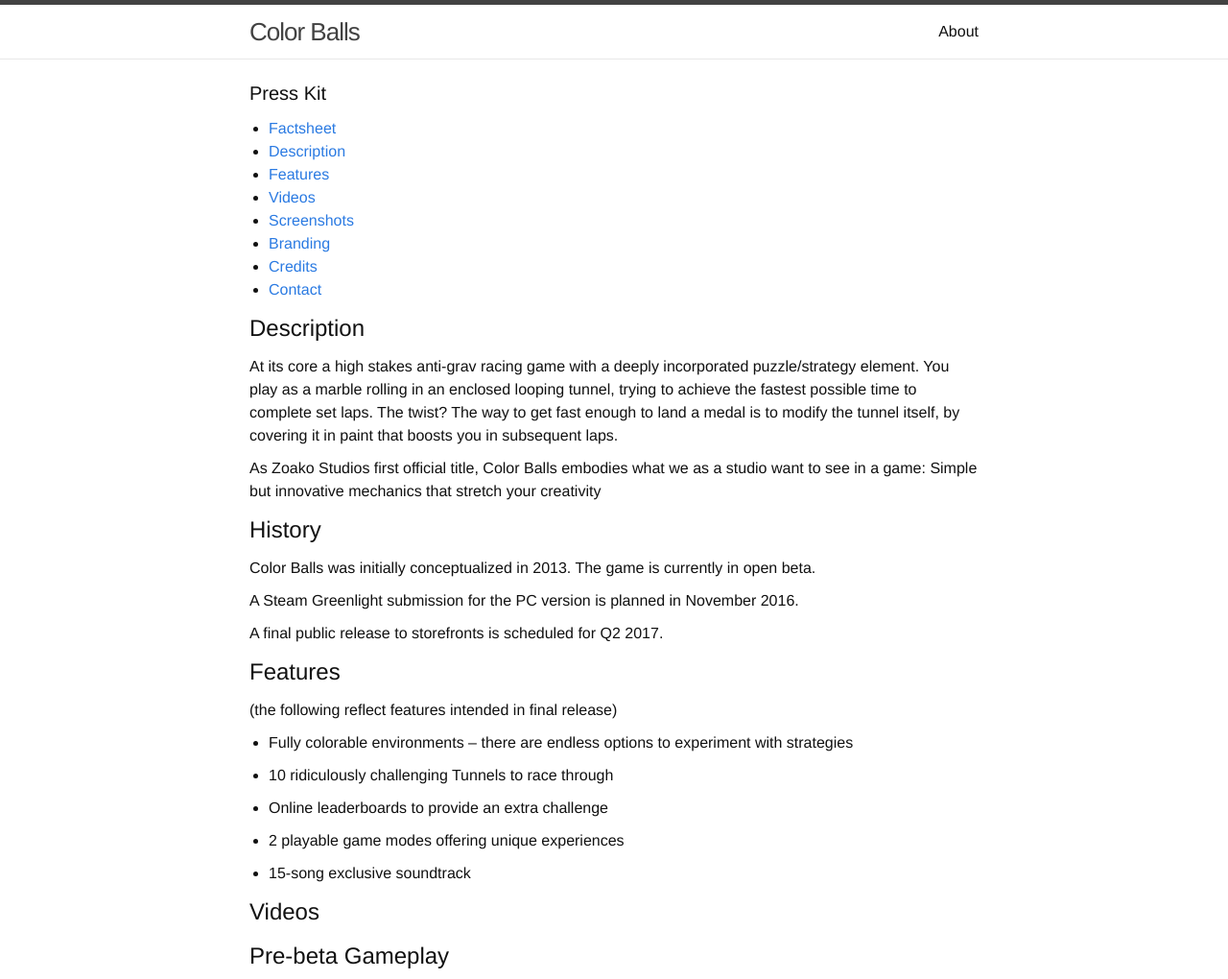
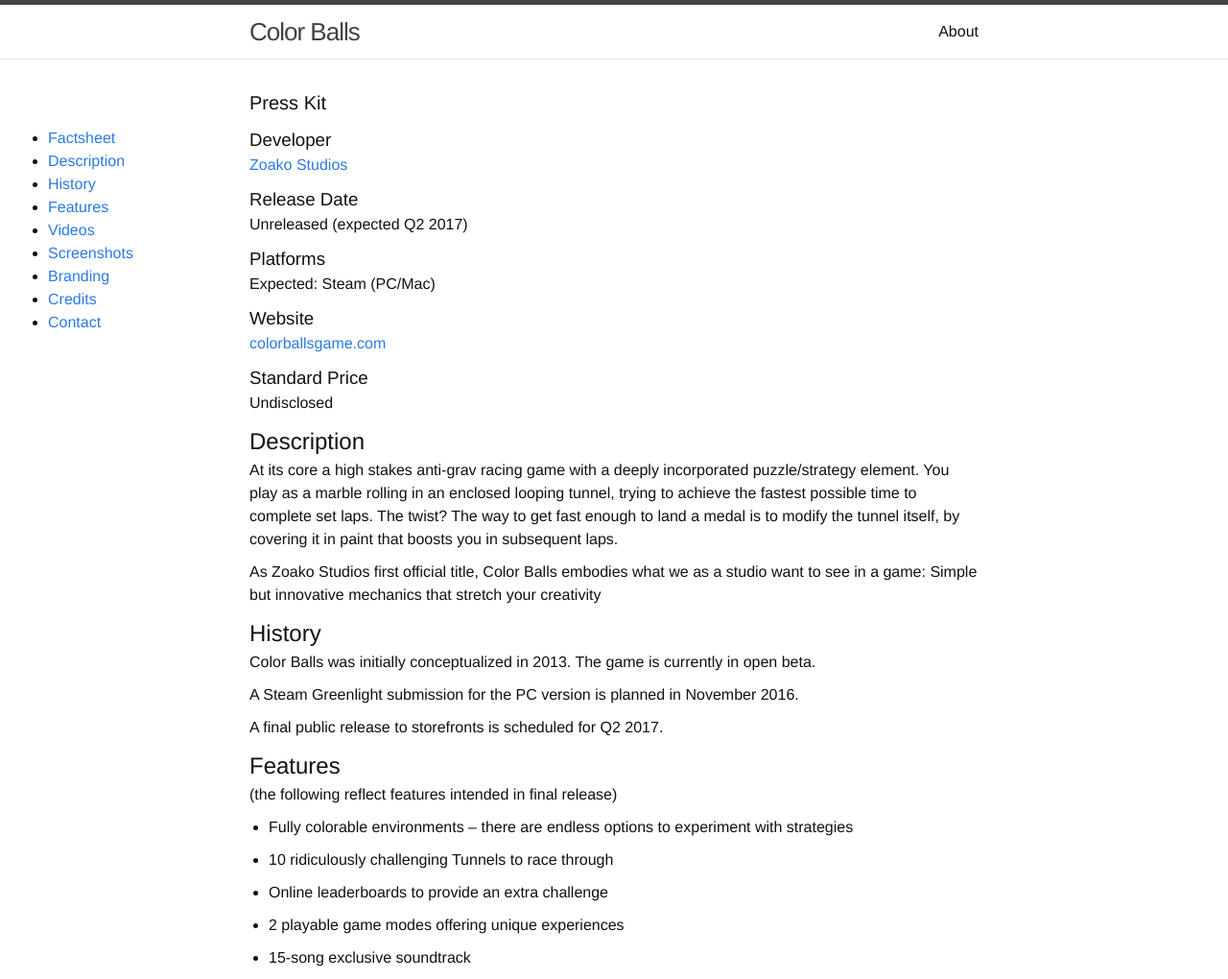
Before and after one commit to zoako/zoako.github.io, a Jekyll site: the page built from press/index.html, in a window 1280 px wide, cut to the strip 0-1020 px from the top of the page. Shown: the whole strip at 96% size. Built offline with Jekyll 4.4.1, drawn with Linux system fonts in a browser that asks for light colours; some of the changed text lies outside the part shown.

Commit message:
added new press organization

```diff
--- a/_config.yml
+++ b/_config.yml
@@ -11,6 +11,8 @@
 description: > # this means to ignore newlines until "baseurl:"
   Color Balls is a high stakes 3D puzzle racer for PC and Mac,
   developed by Zoako Studios.
+developer: Zoako Studios
+developer_url: "http://www.zoako.com"
 baseurl: "/colorballsweb" # the subpath of your site, e.g. /blog
 url: "http://www.colorballsgame.com" # the base hostname & protocol for your site
 twitter_username: colorballsgame
--- a/_sass/_press.scss
+++ b/_sass/_press.scss
@@ -31,20 +31,45 @@
  * Set `margin-bottom` to maintain vertical rhythm
  */
 h1, h2, h3, h4, h5, h6,
-p, blockquote, pre,
+blockquote, pre,
 ul, ol, dl, figure,
 %vertical-rhythm {
+    margin-top: $spacing-unit / 2;
+}
+
+p {
     margin-bottom: $spacing-unit / 2;
 }
 
+.navigation {
+    position: fixed;
+    left: 30px;
+    width: 200px;
+}
 
 
 /**
  * Images
  */
-img {
-    max-width: 100%;
+.image-container {
+    position: relative;
+    float: clear;
+    display: block;
+    width: 100%;
+    overflow: hidden;
+ }
+
+.screenshot {
+    position: relative;
+    display: block;
+    float: left;
+    height: 200px;
+    width: 355px;
+    margin: 5px;
     vertical-align: middle;
+    background-repeat: no-repeat;
+    background-size: contain;
+    background-position: center;
 }
 
 
@@ -157,6 +182,7 @@
 .wrapper {
     max-width: -webkit-calc(#{$content-width} - (#{$spacing-unit} * 2));
     max-width:         calc(#{$content-width} - (#{$spacing-unit} * 2));
+    min-width: 500px;
     margin-right: auto;
     margin-left: auto;
     padding-right: $spacing-unit;
--- a/press/index.html
+++ b/press/index.html
@@ -12,9 +9,11 @@
 
   <h1 class="page-heading">Press Kit</h1>
   <div class="navigation">
+    <h2>{{ page.facts.title }}</h2>
     <ul class="nav-list">
       <li><a href="#factsheet">Factsheet</a></li>
       <li><a href="#description">Description</a></li>
+      <li><a href="#history">History</a></li>
       <li><a href="#features">Features</a></li>
       <li><a href="#videos">Videos</a></li>
       <li><a href="#screenshots">Screenshots</a></li>
@@ -25,24 +24,22 @@
   </div>
 
   <div id="factsheet" class="press-block text">
-    <ul class=facts>
-
-    </ul>
+  {% markdown press/Color Balls/facts.md %}
   </div>
 
   <div id="description" class="press-block text">
   <h2>Description</h2>
-  {% markdown description.md %}
+  {% markdown press/Color Balls/description.md %}
   </div>
 
-  <div id="project-history" class="press-block text">
+  <div id="history" class="press-block text">
   <h2>History</h2>
-  {% markdown history.md %}
+  {% markdown press/Color Balls/history.md %}
   </div>
 
   <div id="features" class="press-block text">
   <h2>Features</h2>
-  {% markdown features.md %}
+  {% markdown press/Color Balls/features.md %}
   </div>
 
   <div id="videos">
@@ -61,40 +58,37 @@
   <div id="screenshots">
   <h2>Screenshots</h2>
   <a href="">Download all as zip</a>
-  <ul class="post-list">
+  <div class="image-container">
     {% for screen in site.static_files %}{% if screen.path contains 'press/screenshots' %}
-      <li>
-        <img src="{{ site.baseurl }}/{{ screen.path }}"></img>
-      </li>
+        <div  class="screenshot"
+              style="background-image: url({{ site.baseurl }}/{{ screen.path }})"></div>
     {% endif %}{% endfor %}
-  </ul>
   </div>
 
   <div id="branding">
   <h2>Logos & Icon</h2>
   <a href="">Download all as zip</a>
-  <ul class="post-list">
+  <div class="image-container">
     {% for image in site.static_files %}{% if image.path contains 'press/branding' %}
-      <li>
-        <img src="{{ site.baseurl }}/{{ image.path }}"></img>
-      </li>
+        <div  class="screenshot"
+              style="background-image: url({{ site.baseurl }}/{{ image.path }})"></div>
     {% endif %}{% endfor %}
   </ul>
   </div>
 
   <div id="about">
-  <h2>About Zoako Studio</h2>
-  {% markdown about_zk.md %}
+  <h2>About {{ site.developer }}</h2>
+  {% markdown press/Color Balls/about_developer.md %}
   </div>
 
   <div id="credits">
   <h2>Color Balls Credits</h2>
-  {% markdown credits.md %}
+  {% markdown press/Color Balls/credits.md %}
   </div>
 
   <div id="contact">
   <h2>Contact</h2>
-  {% markdown contact.md %}
+  {% markdown press/Color Balls/contact.md %}
   </div>
 
 </div>
```
Also changed, not shown: other parts of press/index.html (+0 -3 lines), _includes/press/Color Balls/about_developer.md (added, +3 -0 lines), _includes/press/Color Balls/contact.md (renamed from _includes/contact.md, +1 -1 lines), _includes/press/Color Balls/facts.md (added, +14 -0 lines), _includes/press/Color Balls/about_zk.md (renamed from _includes/about_zk.md), _includes/press/Color Balls/credits.md (renamed from _includes/credits.md), _includes/press/Color Balls/description.md (renamed from _includes/description.md), _includes/press/Color Balls/features.md (renamed from _includes/features.md), _includes/press/Color Balls/history.md (renamed from _includes/history.md).
